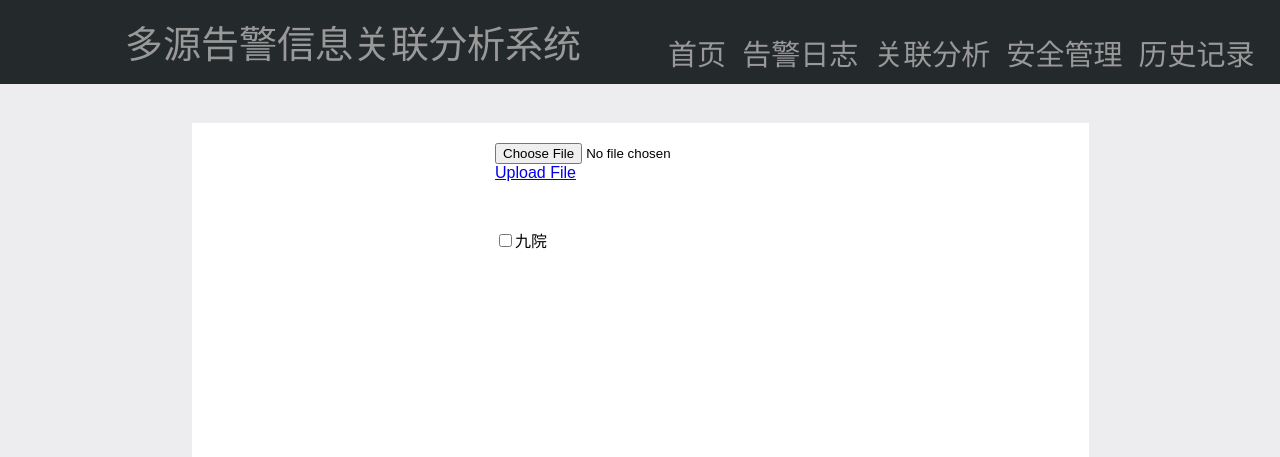
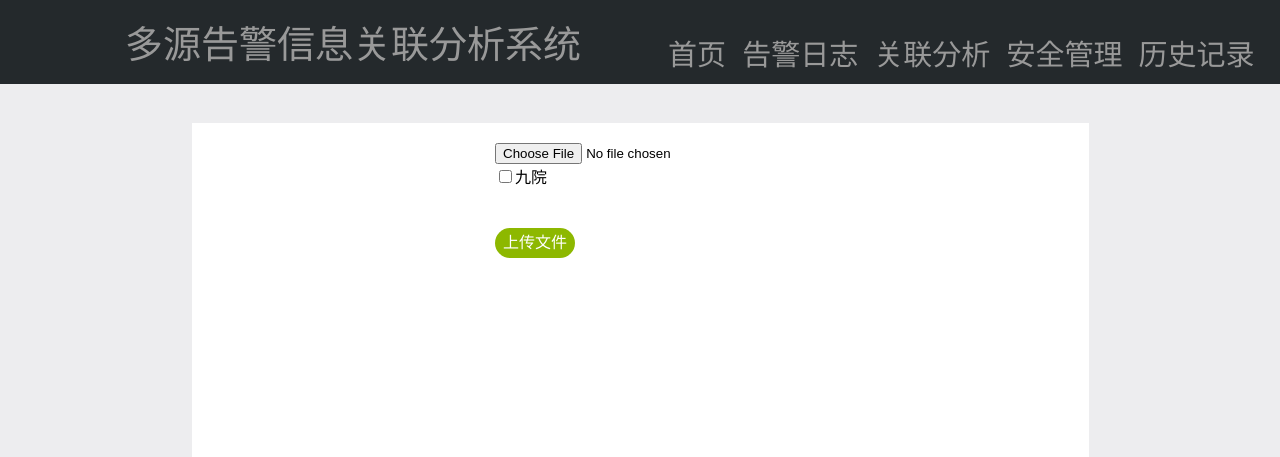
Before and after one commit to sywzh/sywzh-1, a Django app: page /alg/ in a window 1280 px wide. Shown: the top 457 px of the page. Run offline with Django 3.2, Linux system fonts and the light colour scheme; the visitor is signed in with stand-in values (Sample User, id 1); parts of the project's set-up code (start-up, migrations or seed data) failed here and were passed over.

Commit message:
checkbox

```diff
--- a/demo/demo/static/css/base.css
+++ b/demo/demo/static/css/base.css
@@ -52,11 +52,10 @@ body {
 	color: rgb(255,255,255);
 }
 #file_upload .uploadify-button-text {
-    width: 203px;
-    font-size: 24px;
+    width: 120px;
+    font-size: 20px;
     font-weight: normal;
-    position: relative;
-    top: -10px;
+    margin:auto;
 }
 #file_upload-queue .fileName,#file_upload-queue .data {
     display: block;
@@ -72,3 +71,21 @@ body {
 .current:hover {
 	color: rgb(255,255,255);
 }
+.upload-now {
+    display: block;
+    width: 80px;
+    height: 30px;
+    font-size: 16px;
+    background: #8db800;
+    color:#fff;
+    line-height: 30px;
+    text-decoration: none;
+    border-radius: 20px;
+    text-align: center;
+    margin-top: 40px;
+}
+.in-jiuyuan {
+    display: inline-block;
+    position: relative;
+
+}
--- a/demo/demo/template/alg/warnlog.html
+++ b/demo/demo/template/alg/warnlog.html
@@ -8,13 +8,13 @@
 <div class='bg-set1'>
 	<div class="demo-box">
 		<input id="file_upload" type="file" name="Filedata">
-		<a href="javascript:$('#file_upload').uploadify('upload','*')">Upload File</a>
+        <div class="in-jiuyuan"><input id="jiuyuan" type="checkbox" name="check" value="1">九院</input></div>
+
+        <a class="upload-now" href="javascript:$('#file_upload').uploadify('upload','*')">上传文件</a>
 		<div id="file_uploadQueue" class="uploadifyQueue"></div>
 		<p><span id="id_span_msg"></span></p>
 		<div id="progress"></div>
-		<div>
-			<input type="checkbox" name="check" value="1">九院</input>
-		</div>
+
 	</div>
 </div>
 
@@ -24,11 +24,18 @@
 <script type="text/javascript" src="{{STATIC_URL}}js/jquery.uploadify.min.js"></script>
 
 <script type="text/javascript">
-	var getValue = '0'
-	$('input[name="check"]:checked').each(function(){
-		getValue = $(this).val();
-		alert($(this).val());
-	});
+	var getValue = 0,
+        jiuyuan = $("#jiuyuan");
+    jiuyuan.change(function() {
+        if(jiuyuan.attr("checked")){
+            getValue = 1;
+        }else {
+            getValue = 0;
+        }
+        alert(getValue);
+    })
+
+
 	$(document).ready(function(){
 		$('#file_upload').uploadify({
 			'swf':'{{STATIC_URL}}/uploadify/uploadify.swf?var='+(new Date()).getTime(),
```
Also changed, not shown: 3 other files.
